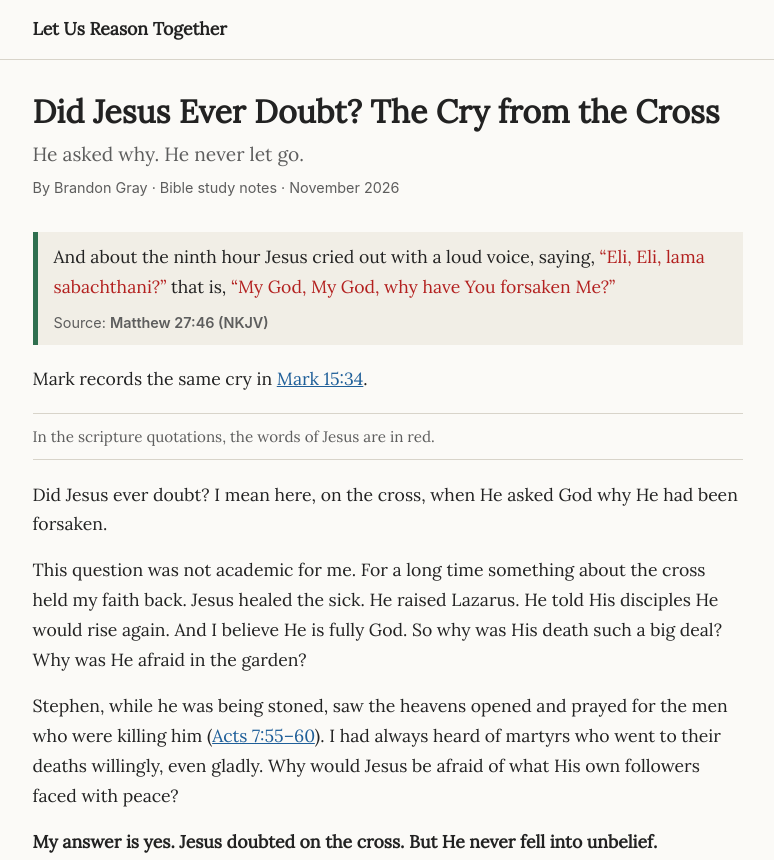
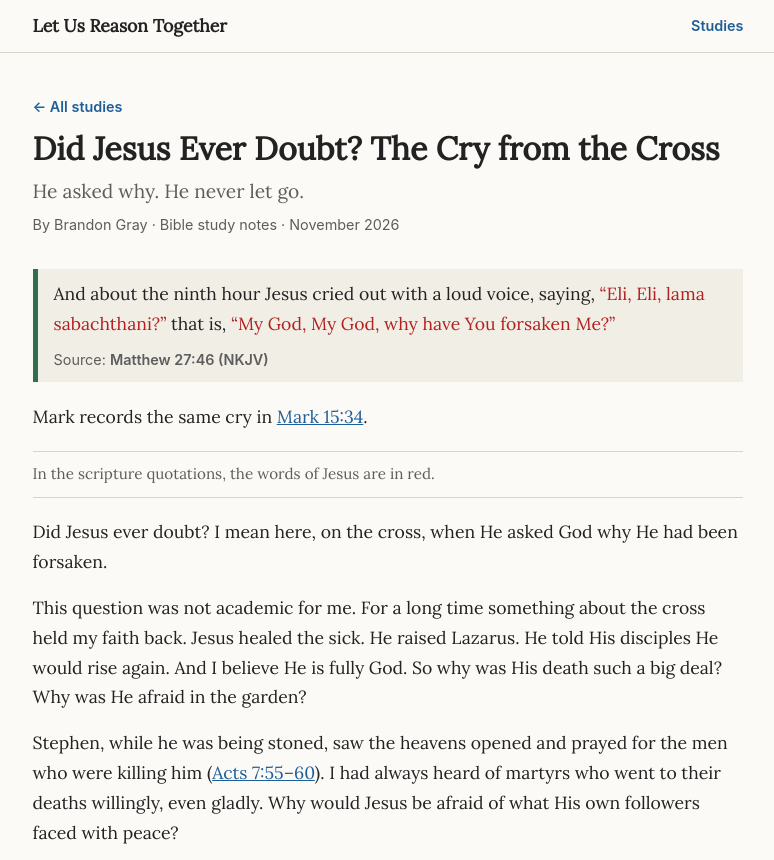
Before and after one commit to Brandon-Pahla/let-us-reason-together, an Astro site: page /posts/did-jesus-ever-doubt/ in a window 1280 px wide. Shown: the top 860 px of the page, without its empty margins (252-1026 px from the left). Built offline with nearby package versions, Linux system fonts and the light colour scheme; Astro itself is replaced by a stand-in of ours.

Commit message:
feat: add back links on posts and a studies link in the header

```diff
--- a/src/layouts/Base.astro
+++ b/src/layouts/Base.astro
@@ -12,6 +12,7 @@ interface Props {
 }
 
 const { title, description, author } = Astro.props;
+const isHome = Astro.url.pathname === '/';
 const fullTitle = title ? `${title} · Let Us Reason Together` : 'Let Us Reason Together';
 ---
 
@@ -27,7 +28,10 @@ const fullTitle = title ? `${title} · Let Us Reason Together` : 'Let Us Reason
   </head>
   <body>
     <header class="site-header">
-      <div class="wrap"><a class="site-name" href="/">Let Us Reason Together</a></div>
+      <div class="wrap header-row">
+        <a class="site-name" href="/">Let Us Reason Together</a>
+        <nav aria-label="Main" class="site-nav"><a href="/" aria-current={isHome ? 'page' : undefined}>Studies</a></nav>
+      </div>
     </header>
     <main class="wrap">
       <slot />
--- a/src/layouts/Post.astro
+++ b/src/layouts/Post.astro
@@ -14,6 +14,7 @@ const month = pubDate.toLocaleDateString('en-US', { month: 'long', year: 'numeri
 ---
 
 <Base title={title} description={description} author={author}>
+  <nav aria-label="Breadcrumb" class="back-nav"><a class="back-link" href="/">← All studies</a></nav>
   <article>
     <header>
       <h1>{title}</h1>
@@ -22,4 +23,5 @@ const month = pubDate.toLocaleDateString('en-US', { month: 'long', year: 'numeri
     </header>
     <slot />
   </article>
+  <p class="back-nav back-nav-end"><a class="back-link" href="/">← All studies</a></p>
 </Base>
--- a/src/styles/global.css
+++ b/src/styles/global.css
@@ -48,13 +48,40 @@ body {
 }
 main.wrap { padding-top: 2rem; padding-bottom: 4rem; }
 .site-header { border-bottom: 1px solid var(--rule); }
-.site-header .wrap { padding-top: .9rem; padding-bottom: .9rem; }
+.site-header .wrap { padding-top: .25rem; padding-bottom: .25rem; }
 .site-name {
   font-weight: 700;
   font-size: 1.1rem;
   color: var(--text);
   text-decoration: none;
 }
+.site-header .header-row { display: flex; align-items: center; justify-content: space-between; gap: .75rem; }
+.site-name { line-height: 1.3; }
+.site-nav a {
+  font-family: -apple-system, BlinkMacSystemFont, "Segoe UI", Roboto, Helvetica, Arial, sans-serif;
+  font-size: .9rem;
+  font-weight: 600;
+  color: var(--link);
+  text-decoration: none;
+  display: inline-flex;
+  align-items: center;
+  min-height: 44px;
+  padding: 0 0 0 .5rem;
+  white-space: nowrap;
+}
+.site-nav a:hover { text-decoration: underline; }
+.site-nav a[aria-current="page"] { color: var(--text); text-decoration: underline; text-underline-offset: 4px; }
+.back-nav { margin: 0; font-family: -apple-system, BlinkMacSystemFont, "Segoe UI", Roboto, Helvetica, Arial, sans-serif; font-size: .9rem; line-height: 1.4; }
+.back-nav-end { margin-top: 2.5rem; }
+.back-link {
+  display: inline-flex;
+  align-items: center;
+  min-height: 44px;
+  font-weight: 600;
+  color: var(--link);
+  text-decoration: none;
+}
+.back-link:hover { text-decoration: underline; }
 .site-name:hover { text-decoration: underline; }
 .site-footer { border-top: 1px solid var(--rule); color: var(--muted); }
 .site-footer .wrap { padding-top: 1.2rem; padding-bottom: 2rem; }
```
